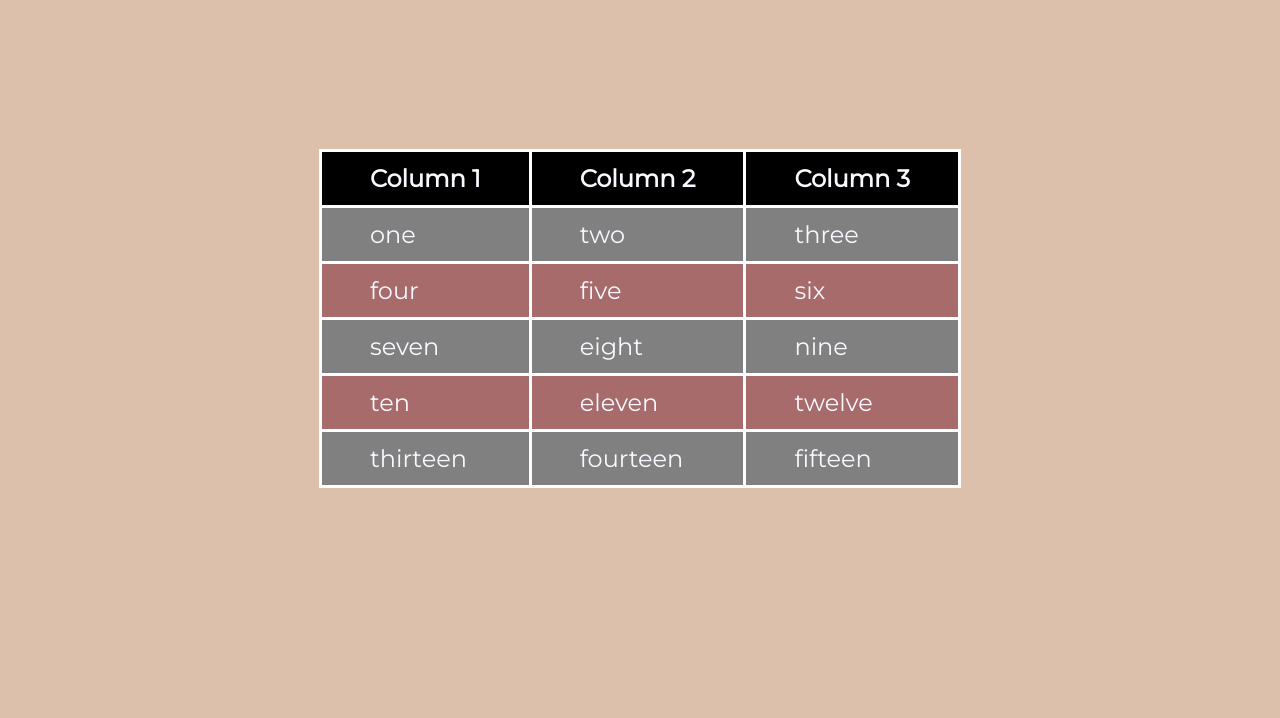
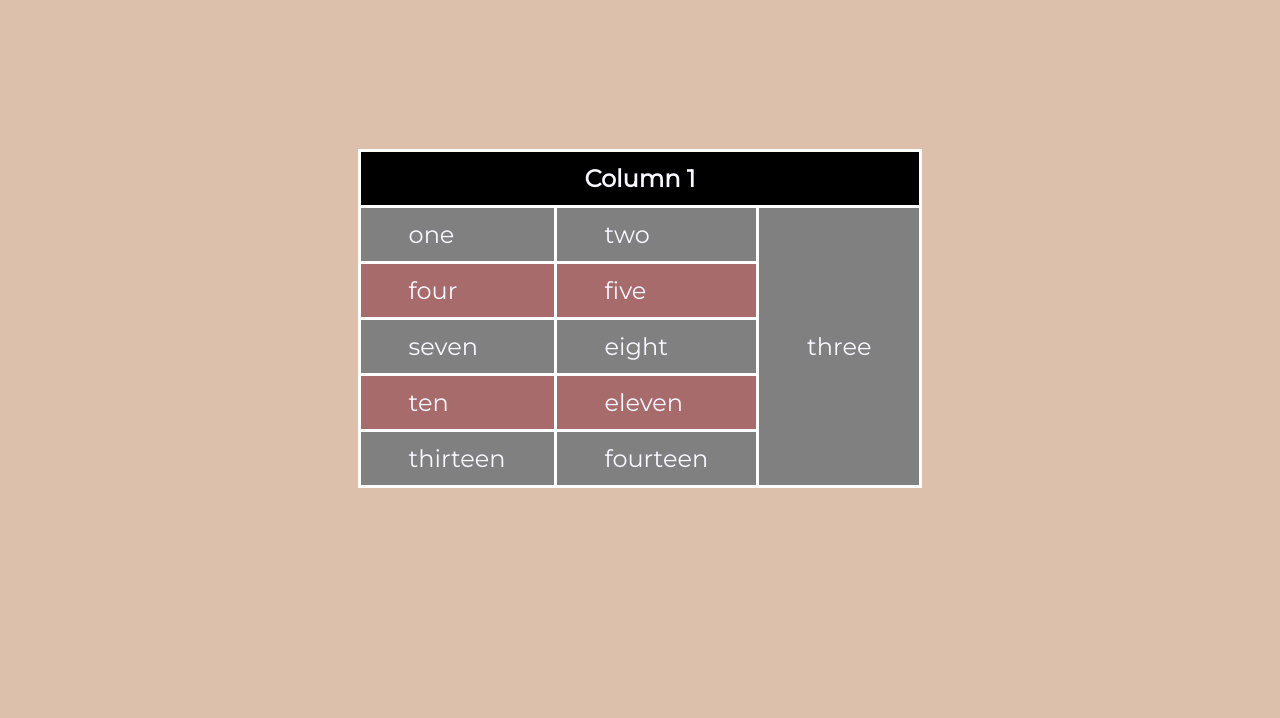
Before and after one commit to cattvs2021/cattStafford_webReview, a plain HTML site: page html/index2.html in a window 1280 px wide. Shown: the part 82-800 px from the top of the page. Drawn offline with Linux system fonts and the light colour scheme.

Commit message:
changed the first table

```diff
--- a/html/index2.html
+++ b/html/index2.html
@@ -38,34 +38,32 @@
     <div class="main">
       <table id="table-data">
         <tr>
-          <th>Column 1</th>
-          <th>Column 2</th>
-          <th>Column 3</th>
+          <th colspan="3"style="text-align: center;">Column 1</th>
         </tr>
         <tr class ="gray-row">
           <td>one</td>
           <td>two</td>
-          <td>three</td>
+          <td rowspan="5">three</td>
         </tr>
         <tr class="red-row">
           <td>four</td>
           <td>five</td>
-          <td>six</td>
+          <!--<td>six</td>-->
         </tr>
         <tr class="gray-row">
           <td>seven</td>
           <td>eight</td>
-          <td>nine</td>
+          <!--<td>nine</td>-->
         </tr>
         <tr class="red-row">
           <td>ten</td>
           <td>eleven</td>
-          <td>twelve</td>
+          <!--<td>twelve</td>-->
         </tr>
         <tr class="gray-row">
           <td>thirteen</td>
           <td>fourteen</td>
-          <td>fifteen</td>
+          <!--<td>fifteen</td>-->
         </tr>
       </table>
     </div>
```
Also changed, not shown: html/index3.html (+1 -1 lines), index.html (+1 -1 lines).
